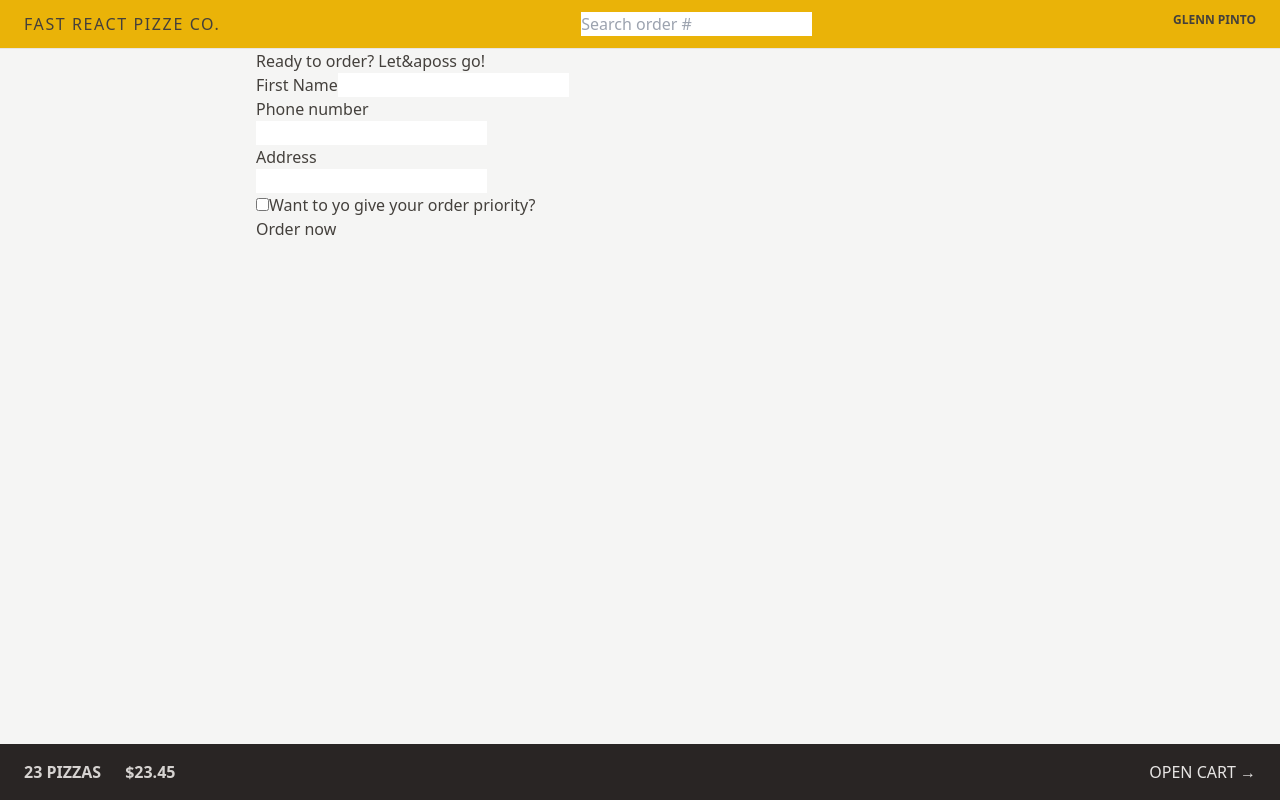
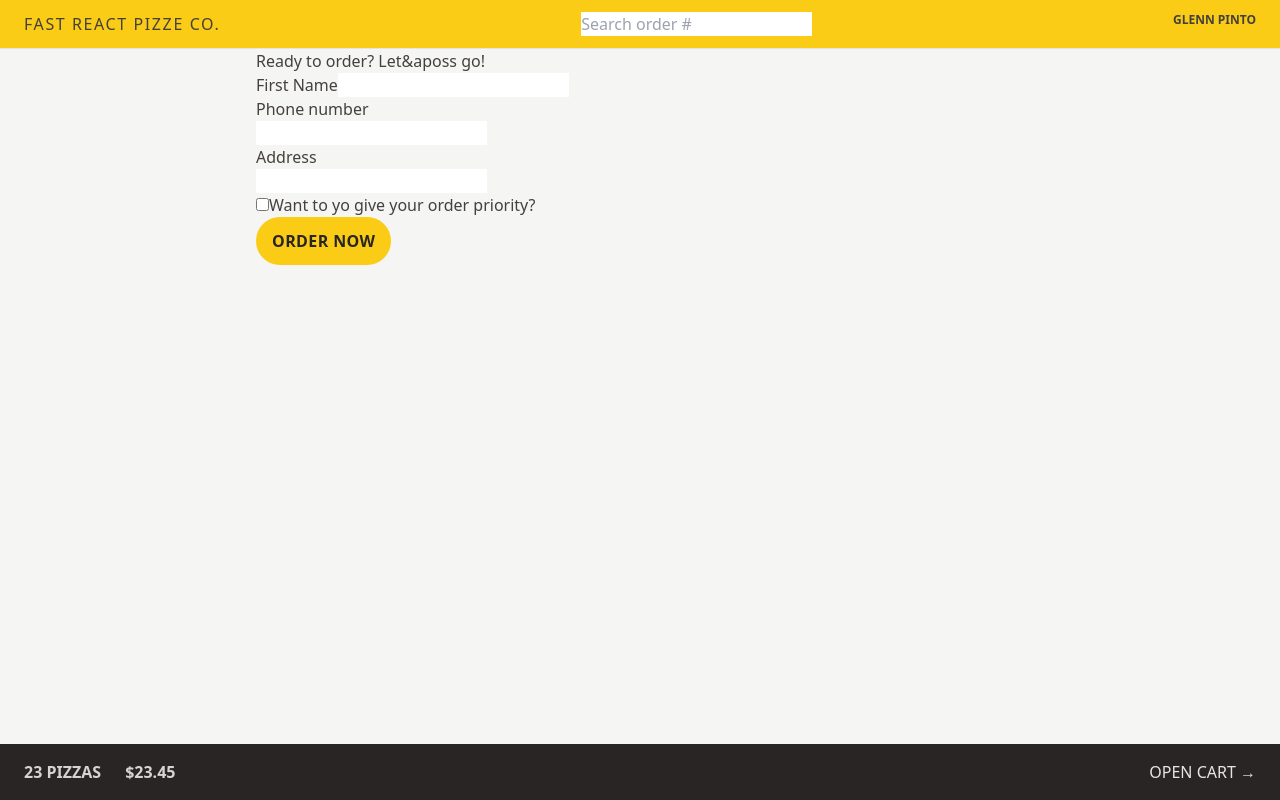
Before and after one commit to gvpinto/reactjs-fast-react-pizza, a React (Vite) app: page /order/new in a window 1280 px wide. Built offline with nearby package versions, Linux system fonts and the light colour scheme.

Commit message:
302. Styling Buttons: Element States and Transitions

```diff
--- a/src/features/cart/Cart.jsx
+++ b/src/features/cart/Cart.jsx
@@ -1,23 +1,23 @@
-import { Link } from 'react-router-dom';
+import { Link } from "react-router-dom";
 
 const fakeCart = [
   {
     pizzaId: 12,
-    name: 'Mediterranean',
+    name: "Mediterranean",
     quantity: 2,
     unitPrice: 16,
     totalPrice: 32,
   },
   {
     pizzaId: 6,
-    name: 'Vegetale',
+    name: "Vegetale",
     quantity: 1,
     unitPrice: 13,
     totalPrice: 13,
   },
   {
     pizzaId: 11,
-    name: 'Spinach and Mushroom',
+    name: "Spinach and Mushroom",
     quantity: 1,
     unitPrice: 15,
     totalPrice: 15,
@@ -29,7 +29,12 @@ function Cart() {
 
   return (
     <div>
-      <Link to="/menu">&larr; Back to menu</Link>
+      <Link
+        to="/menu"
+        className="text-sm text-blue-500 hover:text-blue-600 hover:underline"
+      >
+        &larr; Back to menu
+      </Link>
 
       <h2>Your cart, %NAME%</h2>
 
--- a/src/features/order/CreateOrder.jsx
+++ b/src/features/order/CreateOrder.jsx
@@ -5,7 +5,7 @@ import { createOrder } from "../../services/apiRestaurant";
 // https://uibakery.io/regex-library/phone-number
 const isValidPhone = (str) =>
   /^\+?\d{1,4}?[-.\s]?\(?\d{1,3}?\)?[-.\s]?\d{1,4}[-.\s]?\d{1,4}[-.\s]?\d{1,9}$/.test(
-        str
+    str,
   );
 
 const fakeCart = [
@@ -33,9 +33,8 @@ const fakeCart = [
 ];
 
 function CreateOrder() {
-
   const navigation = useNavigation();
-    const isSubmitting = navigation.state === 'submitting';
+  const isSubmitting = navigation.state === "submitting";
   const formErrors = useActionData();
   // const isErrors = !!errors;
 
@@ -81,13 +80,35 @@ function CreateOrder() {
 
         <div>
           <input type="hidden" value={JSON.stringify(cart)} name="cart" />
-                    <button disabled={isSubmitting}>{isSubmitting ? 'Creating order...' : 'Order now'}</button>
+          <button
+            disabled={isSubmitting}
+            className="inline-block
+            rounded-full
+            bg-yellow-400
+            px-4 py-3
+            font-semibold
+            uppercase
+            tracking-wide
+            text-stone-800
+            transition-colors
+            duration-300
+            hover:bg-yellow-300
+            focus:bg-yellow-300
+            focus:outline-none
+            focus:ring
+            focus:ring-yellow-300
+            focus:ring-offset-2
+            active:bg-yellow-400
+            disabled:cursor-not-allowed
+            disabled:bg-slate-300"
+          >
+            {isSubmitting ? "Creating order..." : "Order now"}
+          </button>
         </div>
       </Form>
     </div>
   );
 }
-
 
 export async function action({ request }) {
   const formData = await request.formData();
@@ -95,7 +116,7 @@ export async function action({ request }) {
   const order = {
     ...data,
     cart: JSON.parse(data.cart),
-        priority: data.priority === 'on',
+    priority: data.priority === "on",
   };
 
   const errors = {};
@@ -107,10 +128,10 @@ export async function action({ request }) {
   if (Object.keys(errors).length > 0) return errors;
 
   // console.log(order);
-    const newOrder = await createOrder(order);
-    console.log(newOrder.id);
-    return redirect(`/order/${newOrder.id}`);
-    // return null;
+  //   const newOrder = await createOrder(order);
+  //   console.log(newOrder.id);
+  //   return redirect(`/order/${newOrder.id}`);
+  return null;
 }
 
 export default CreateOrder;
--- a/src/ui/Header.jsx
+++ b/src/ui/Header.jsx
@@ -4,7 +4,7 @@ import Username from "../features/user/Username";
 
 function Header() {
   return (
-    <header className="item-center flex justify-between border-b border-stone-200 bg-yellow-500 px-4 py-3 uppercase sm:px-6">
+    <header className="item-center flex justify-between border-b border-stone-200 bg-yellow-400 px-4 py-3 uppercase sm:px-6">
       <Link to="/" className="tracking-widest">
         Fast React Pizze Co.
       </Link>
```
Lines whose indentation alone changed are shown as unchanged.
